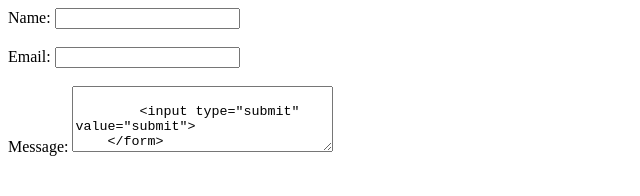
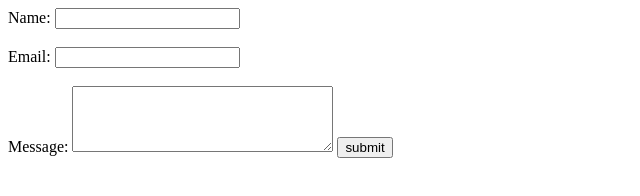
Before and after one commit to Prachi-177/Sem5, a plain HTML site: page form.html in a window 1280 px wide. Shown: the whole page, without its empty margins (0-640 px from the left). Drawn offline with Linux system fonts and the light colour scheme.

Commit message:
add text

```diff
--- a/form.html
+++ b/form.html
@@ -12,7 +12,7 @@
         <input type="email" id="email" name="email" required><br><br>
 
         <label for="message">Message:</label>
-        <textarea id="message" name="message" rows="4" cols="30" required>
+        <textarea id="message" name="message" rows="4" cols="30" required></textarea>
 
         <input type="submit" value="submit">
     </form>
```
